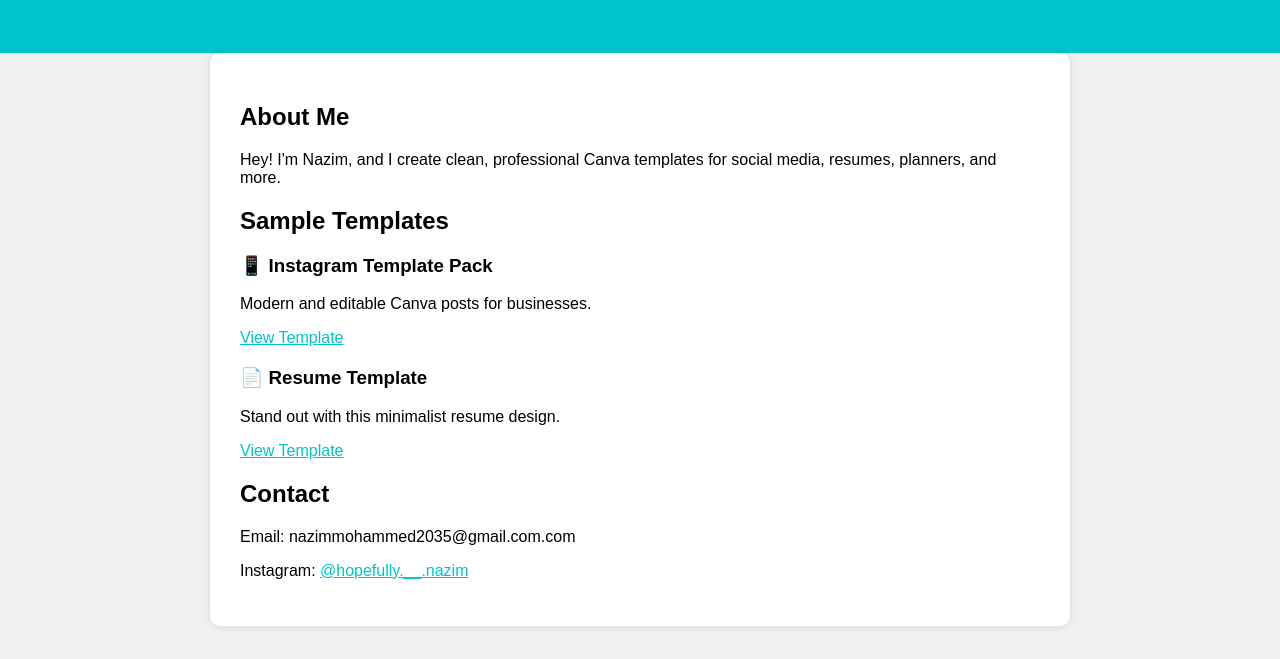
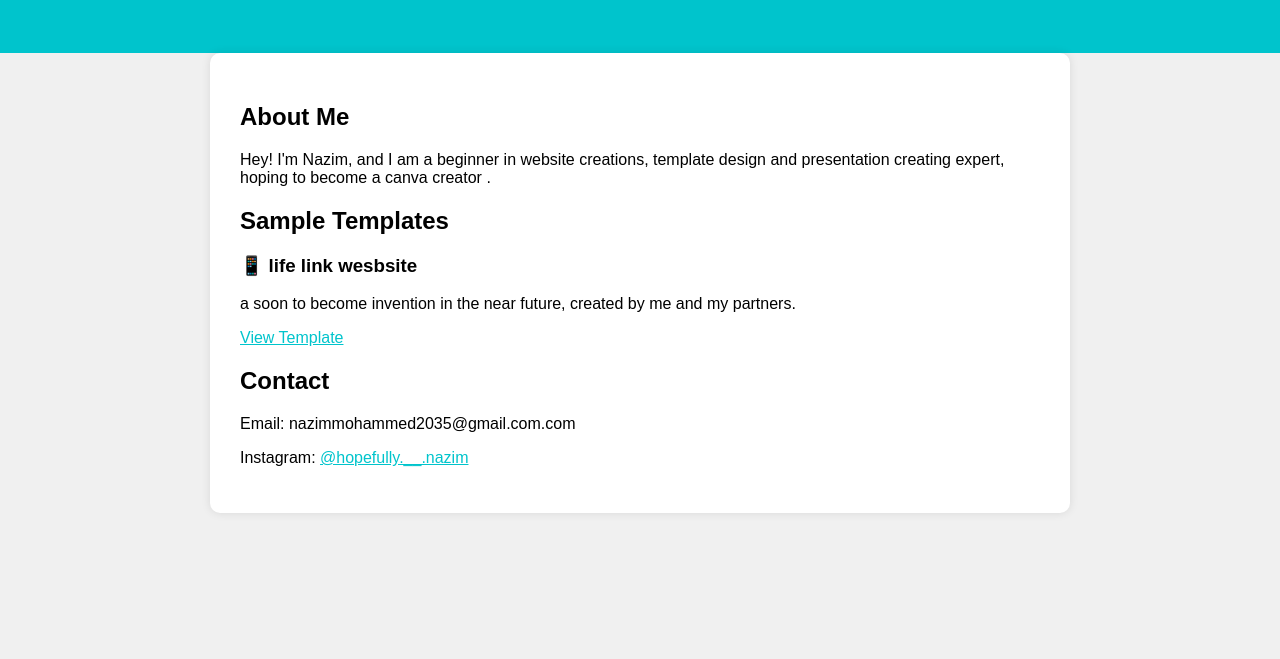
Before and after one commit to Nazim-Mohammed/Canva, a plain HTML site: page index.html in a window 1280 px wide. Shown: the part 141-800 px from the top of the page. Drawn offline with Linux system fonts and the light colour scheme.

Commit message:
Update index.html

```diff
--- a/index.html
+++ b/index.html
@@ -41,20 +41,14 @@
 
   <section>
     <h2>About Me</h2>
-    <p>Hey! I'm Nazim, and I create clean, professional Canva templates for social media, resumes, planners, and more.</p>
+    <p>Hey! I'm Nazim, and I am a beginner in website creations, template design and presentation creating expert, hoping to become a canva creator .</p>
 
     <h2>Sample Templates</h2>
 
     <div class="template">
-      <h3>📱 Instagram Template Pack</h3>
-      <p>Modern and editable Canva posts for businesses.</p>
-      <p><a href="https://www.canva.com" target="_blank">View Template</a></p>
-    </div>
-
-    <div class="template">
-      <h3>📄 Resume Template</h3>
-      <p>Stand out with this minimalist resume design.</p>
-      <p><a href="https://www.canva.com" target="_blank">View Template</a></p>
+      <h3>📱 life link  wesbsite </h3>
+      <p>a soon to become invention in the near future, created by me and my partners.</p>
+      <p><a href="https://susirajabi2012.wixsite.com/life-link">View Template</a></p>
     </div>
 
     <h2>Contact</h2>
```
